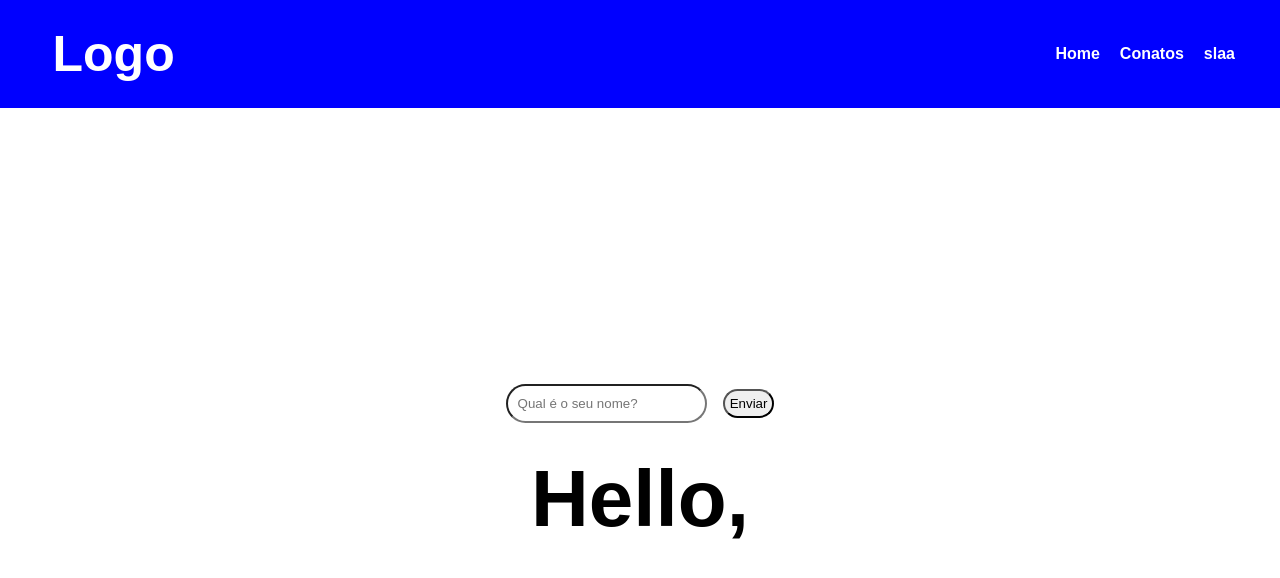
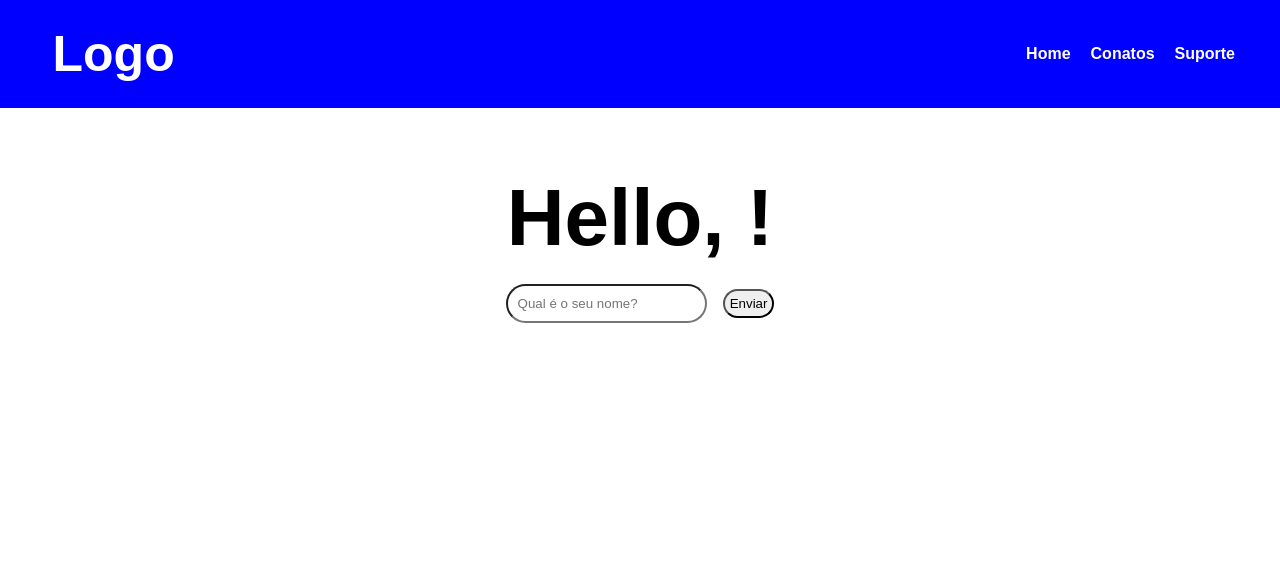
Before and after one commit to kawanwagnner/testando-intera-o-js, a plain HTML site: page index.html in a window 1280 px wide. Both pictures are taken after a click on the input "Enviar". Drawn offline with Linux system fonts and the light colour scheme.

Commit message:
incremento de detalhes no nome do cliente.

```diff
--- a/index.html
+++ b/index.html
@@ -16,11 +16,13 @@
             <ul id="list_navbar">
                 <li><a href="#">Home</a></li>
                 <li><a href="#">Conatos</a></li>
-                <li><a href="#">slaa</a></li>
+                <li><a href="#">Suporte</a></li>
             </ul>
         </nav>
     </header>
     <main id="conteudo">
+        <h1 id="titulo">Hello, <span class="substituicao">______</span></h1>
+
         <input
         type="text"
         name="name"
@@ -32,8 +34,6 @@
         type="submit"
         value="Enviar"
         id="send">
-
-        <h1 id="titulo">Hello, <span class="substituicao">______</span></h1>
     </main>
 </body>
 <script src="script.js"></script>
--- a/script.js
+++ b/script.js
@@ -6,5 +6,5 @@ btn.addEventListener('click', () => {
     const substituicao = document.querySelector('.substituicao')
     const Client = String(nomeCliente.value)
 
-    substituicao.innerHTML = Client
+    substituicao.innerHTML = Client + '!'
 });
--- a/style.css
+++ b/style.css
@@ -47,7 +47,7 @@
 #conteudo {
     text-align: center;
     font-size: 40px;
-    margin-top: 20%;
+    margin-top: 5%;
 }
 
 /* Inputs configs ----------------------------------------------------------------------------------------------------------------------------------*/
```
